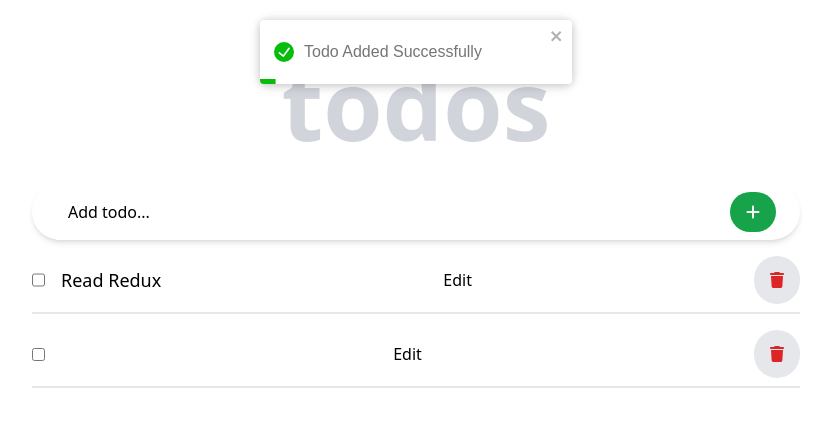
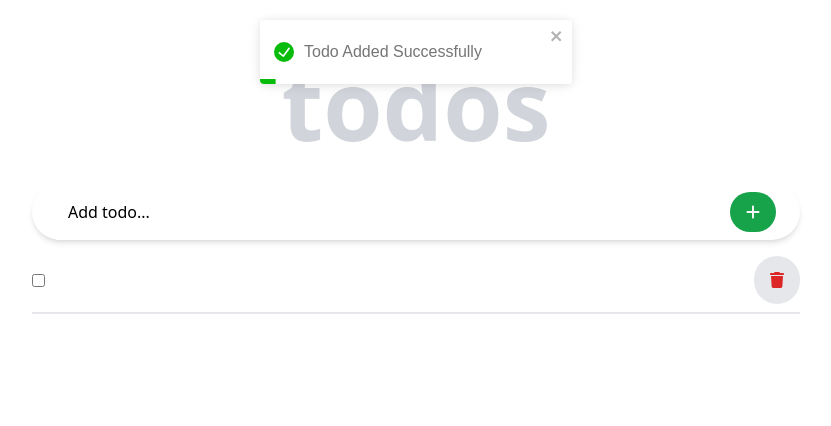
Before and after one commit to gasangw/Todos, a React (Vite) app: page / in a window 1280 px wide. Both pictures are taken after a click on the element 977 px from the left and 212 px from the top of the page. Shown: the top 426 px of the page, without its empty margins (224-1055 px from the left). Built offline with nearby package versions, Linux system fonts and the light colour scheme.

Commit message:
refactor codes and included the browser routes

```diff
--- a/package.json
+++ b/package.json
@@ -19,6 +19,7 @@
     "react-dom": "^18.2.0",
     "react-redux": "^8.1.3",
     "react-router": "^6.18.0",
+    "react-router-dom": "^6.18.0",
     "react-toastify": "^9.1.3",
     "react-uuid": "^2.0.0",
     "tailwindcss": "^3.3.3"
--- a/src/App.jsx
+++ b/src/App.jsx
@@ -1,22 +1,15 @@
-import TodoHeading from "./Components/Heading"
-import TextInput from "./Components/TextInput"
-import DisplayTodos from "./Components/DisplayTodos"
-import { useSelector } from "react-redux"
+import Layout from "./Components/Layout"
+import {  Routes, Route } from "react-router-dom"
+import GetTodos from "./Components/GetTodos"
 
 function App() {
-  const todos = useSelector(state => state.todos)
-
 return (
     <div>
-      <TodoHeading />
-      <TextInput  todo={todos}/>
-      {todos.map((todo) => {
-        return (
-          <div key={todo.id} className="mx-auto w-3/5 mt-4">
-             <DisplayTodos todo={todo.message} id={Number(todo.id)} checked={todo.checked}/>
-          </div>
-        )
-      })}
+       <Routes>
+        <Route path="/" element={<Layout />}>
+          <Route path="/" element={<GetTodos />} />
+        </Route>
+       </Routes>
     </div>
   )
 }
--- a/src/Components/DisplayTodos.jsx
+++ b/src/Components/DisplayTodos.jsx
@@ -6,7 +6,7 @@
 import { ToastContainer, toast } from "react-toastify";
 import "react-toastify/dist/ReactToastify.css";
 import { useState } from "react";
-import { Link } from "react-router-dom";
+//import { Link } from "react-router-dom";
 
 function DisplayTodos(props) {
   const dispatch = useDispatch();
@@ -39,7 +39,6 @@
             {props.todo}
           </p>
         </div>
-        <Link to={`/edit/${props.id}`}>Edit</Link>
         <div
           className="bg-gray-200 py-3 px-4 rounded-full cursor-pointer"
           onClick={() => deleteTodoHandler(props.id)}
--- /dev/null
+++ b/src/Components/GetTodos.jsx
@@ -0,0 +1,26 @@
+import TextInput from "./TextInput";
+import DisplayTodos from "./DisplayTodos";
+import { useSelector } from "react-redux";
+
+function App() {
+  const todos = useSelector((state) => state.todos);
+
+  return (
+    <div>
+      <TextInput todo={todos} />
+      {todos.map((todo) => {
+        return (
+          <div key={todo.id} className="mx-auto w-3/5 mt-4">
+            <DisplayTodos
+              todo={todo.message}
+              id={todo.id}
+              checked={todo.checked}
+            />
+          </div>
+        );
+      })}
+    </div>
+  );
+}
+
+export default App;
--- /dev/null
+++ b/src/Components/Layout.jsx
@@ -0,0 +1,11 @@
+import { Outlet } from "react-router"
+import TodoHeading from "./Heading"
+
+export default function Layout() {
+  return (
+    <div>
+      <TodoHeading />
+      <Outlet />
+    </div>
+  );
+}
--- a/src/Components/TextInput.jsx
+++ b/src/Components/TextInput.jsx
@@ -10,7 +10,6 @@
 function TextInput() {
   const dispatch = useDispatch();
   const [todo, setTodo] = useState({
-    id: uuid(),
     message: "",
     checked: false,
   });
@@ -25,7 +24,7 @@
   };
 
   const addTodoHandler = () => {
-    dispatch(addTodo({id: todo.id, message: todo.message, checked: todo.checked}))
+    dispatch(addTodo({id: uuid(), message: todo.message, checked: todo.checked}))
     toast.success('Todo Added Successfully')
     setTodo({ id: uuid(), message: "", checked: false });
   };
--- a/src/Redux/features/AddTodoSlice.jsx
+++ b/src/Redux/features/AddTodoSlice.jsx
@@ -1,8 +1,7 @@
 import { createSlice } from "@reduxjs/toolkit";
+import uuid from "react-uuid";
 
-const initialState = [
-  { id: 1, message: "Read Redux", checked: false },
-];
+const initialState = [];
 
 const addTodoSlice = createSlice({
     name: "todos",
@@ -12,7 +11,7 @@
            return state
         },
         addTodo: (state, action) => {
-         state.push(action.payload)
+         state.push({ id: uuid(), message: action.payload.message, checked: action.payload.checked });
         },
         deleteTodo: (state, action) => {
           const { id } = action.payload
```
Also changed, not shown: 1 other file (tests, documents, lock files or other folders).
